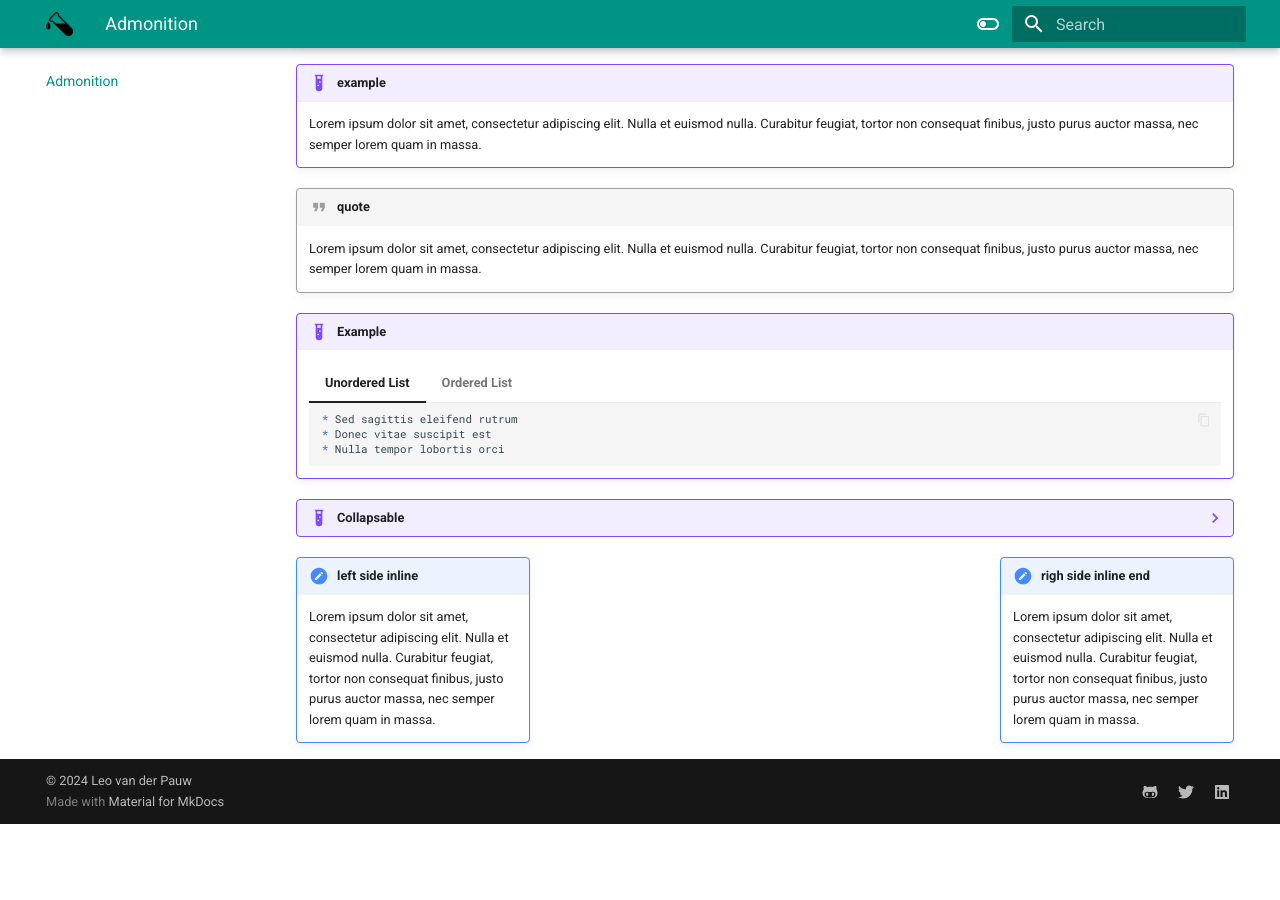
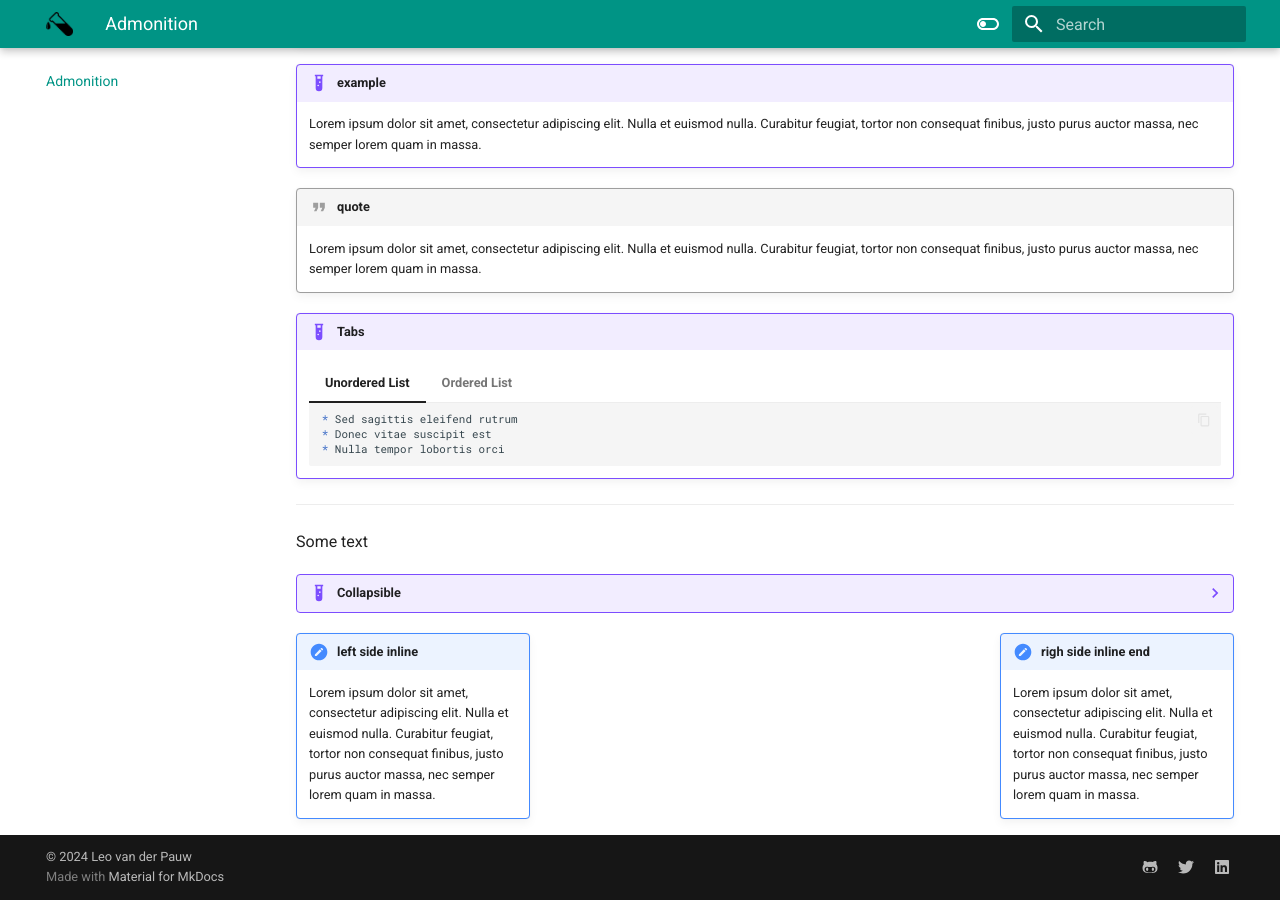
Before and after one commit to lp182501/mkdocs, an MkDocs documentation site: the page built from docs/admonition.md, in a window 1280 px wide and 900 px high, scrolled down 1464 px. Built offline with MkDocs 1.6.1 and Material for MkDocs 9.7.7, drawn with Linux system fonts in a browser that asks for light colours; before the commit the page ends 2288 px from its top, so only the background shows below that.

Commit message:
Update admonition.md

````diff
--- a/docs/admonition.md
+++ b/docs/admonition.md
@@ -76,7 +76,7 @@
     nulla. Curabitur feugiat, tortor non consequat finibus, justo purus auctor
     massa, nec semper lorem quam in massa.
 
-!!! example
+!!! example "Tabs"
 
     === "Unordered List"
 
@@ -93,7 +93,10 @@
         2. Donec vitae suscipit est
         3. Nulla tempor lobortis orci
         ```
-??? collapsable example
+***
+Some text
+
+??? example "Collapsible"
 
     === "Unordered List"
 
````
